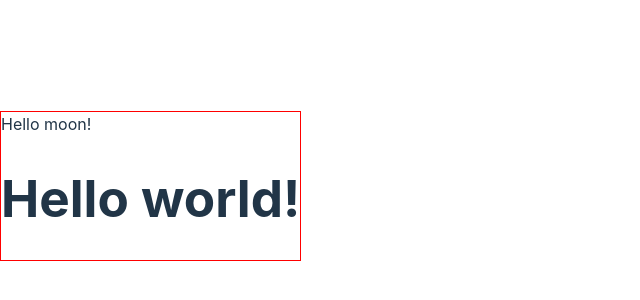
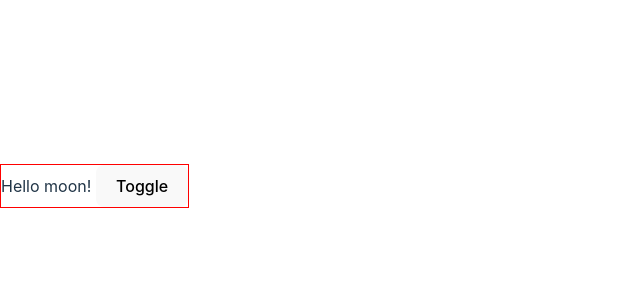
Before and after one commit to lucaprogrammer25/React-repo, a React (Vite) app: page / in a window 1280 px wide. Shown: the part 214-514 px from the top of the page, without its empty margins (0-640 px from the left). Built offline with nearby package versions, Linux system fonts and the light colour scheme.

Commit message:
add exercise 69

```diff
--- a/src/Container.jsx
+++ b/src/Container.jsx
@@ -1,11 +1,19 @@
+import { useState } from "react";
+
 const Container = ({title, children}) => {
+    const [collapsed, setCollapsed] = useState(false)
+
+    const handleToggleCollapse = () => {
+        setCollapsed(t => !t)
+    }
+
     return (
         <div style={{
             backgroundColor: "white",
             border:"1px solid red"
         }}>
-        <div>{title}</div>
-        <div>{children}</div>
+        <div>{title} <button onClick={handleToggleCollapse}>Toggle</button></div>
+        {collapsed && <div>{children}</div>}
         </div>
     )
 }
```
